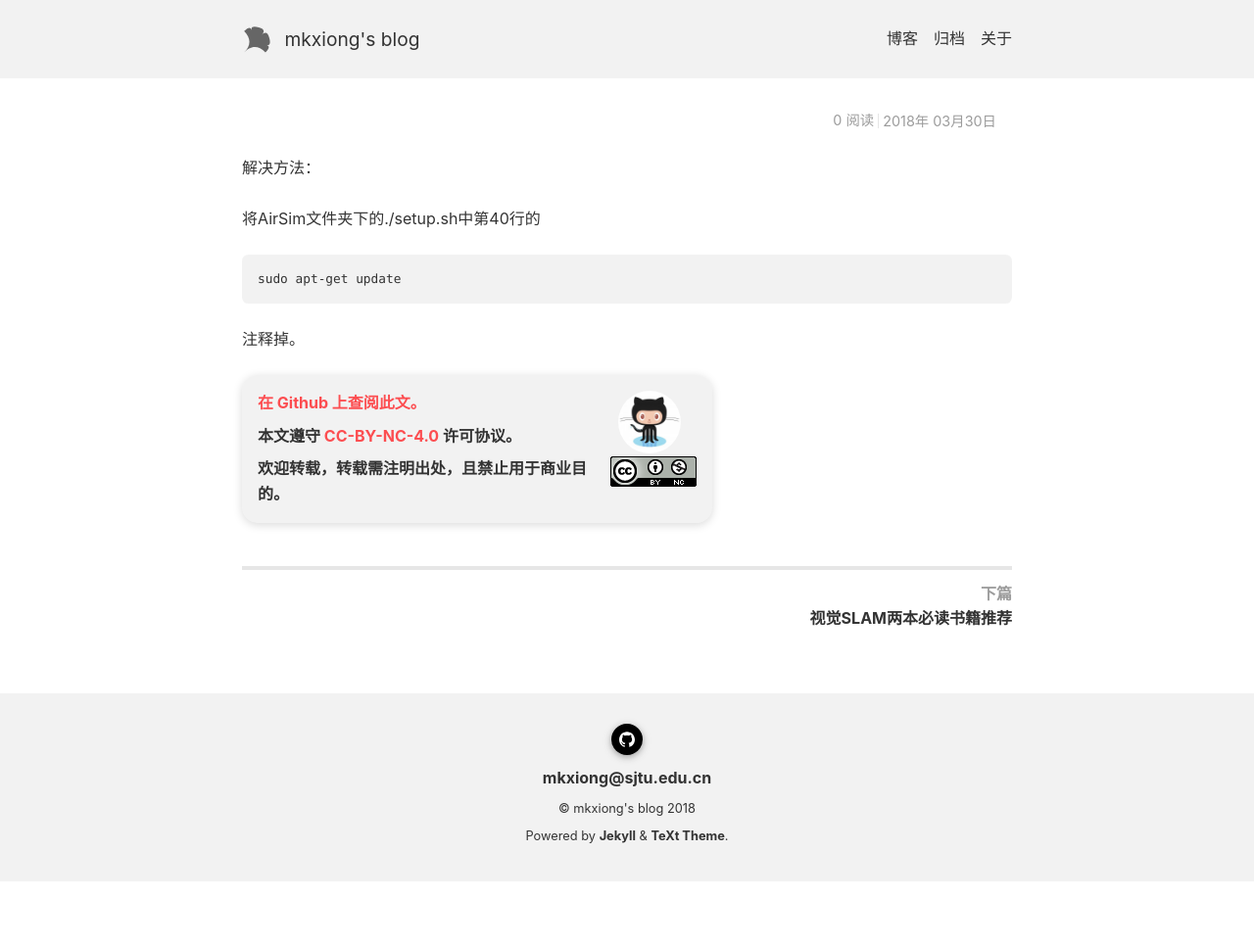
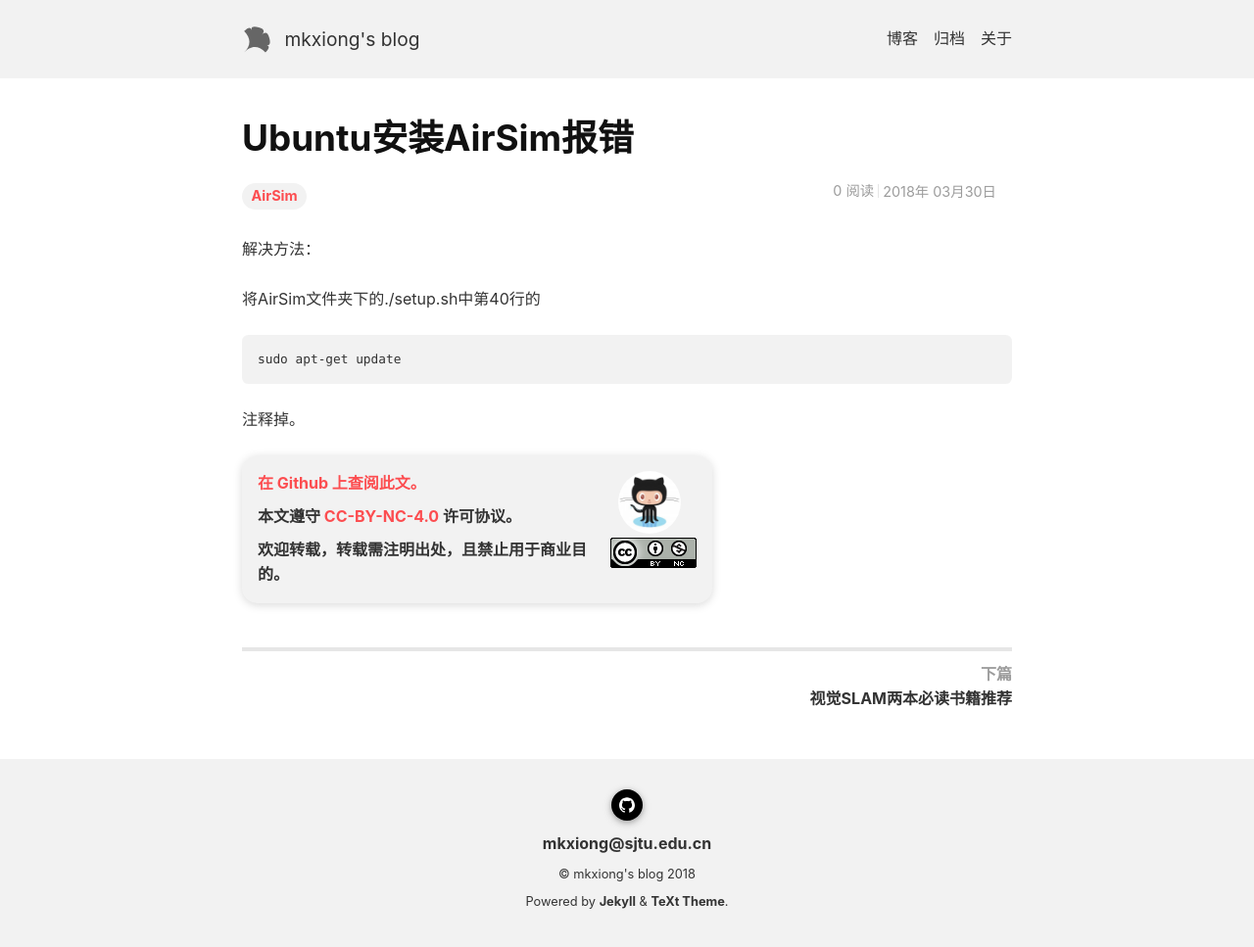
Before and after one commit to MingkangXiong/MingkangXiong.github.io, a Jekyll site: the page built from _posts/2018-03-30-Ubuntu安装AirSim报错.md, in a window 1280 px wide. Shown: the whole page at 98% size. Built offline with Jekyll 4.4.1, drawn with Linux system fonts in a browser that asks for light colours; nearby versions of some CDN libraries; our own code applies the rules of GitHub Pages for plain Markdown files; comment, search, counter and statistics services are not loaded; before the commit the page ends 900 px from its top, so only the background shows below that; some of the changed lines change nothing that is shown.

Commit message:
add a blog

```diff
--- a/_posts/2018-03-30-Ubuntu安装AirSim报错.md
+++ b/_posts/2018-03-30-Ubuntu安装AirSim报错.md
@@ -1,6 +1,6 @@
 ---
 layout: post
-title: Ubuntu安装AirSim报错ERROR: clang++ and libc++ is necessary to compile AirSim
+title: Ubuntu安装AirSim报错
 key: 20180330
 tags: AirSim
 ---
```
